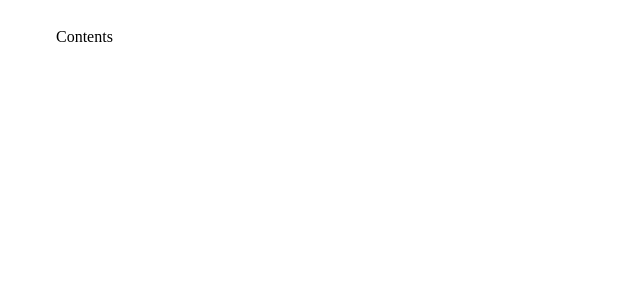
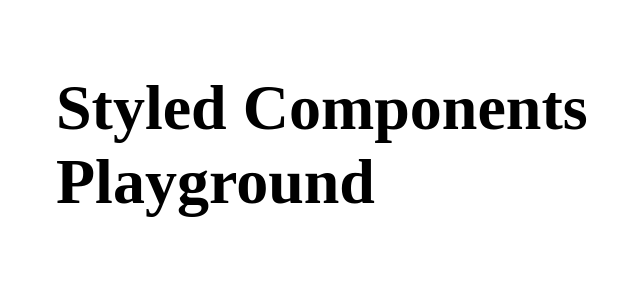
Before and after one commit to ksk1kd/styled-components-playground, a React (Vite) app: page / in a window 1280 px wide. Shown: the top 300 px of the page, without its empty margins (184-824 px from the left). Built offline with nearby package versions, Linux system fonts and the light colour scheme.

Commit message:
add basic style

```diff
--- a/src/App.tsx
+++ b/src/App.tsx
@@ -1,7 +1,15 @@
+import styled from 'styled-components'
+
+const Title = styled.h1`
+  font-size: 4rem;
+`
+
 function App() {
   return (
     <>
-      <div className="container">Contents</div>
+      <div className="container">
+        <Title>Styled Components Playground</Title>
+      </div>
     </>
   )
 }
```
